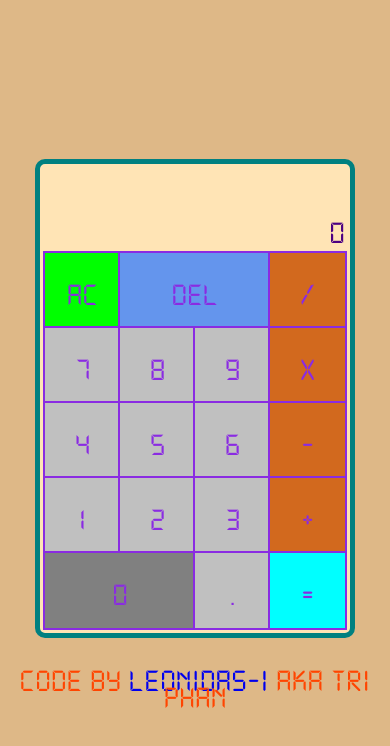
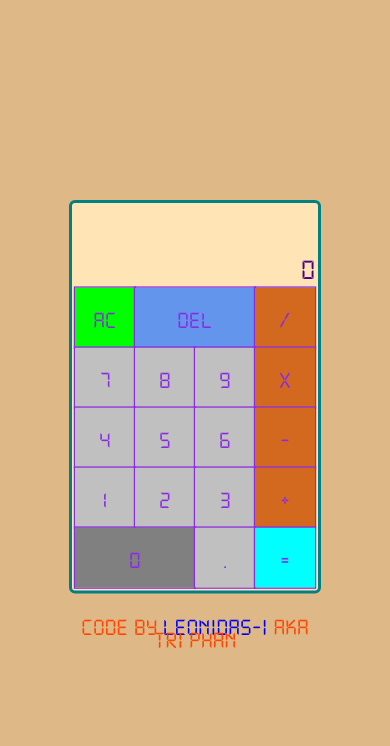
Before and after one commit to Leonidas-I/FCC-Calculator, a React app: page / in a window 390 px wide. Shown: the top 746 px of the page. Built offline with nearby package versions, Linux system fonts and the light colour scheme; a web font is replaced by a local one.

Commit message:
responsive device fix

```diff
--- a/src/button.jsx
+++ b/src/button.jsx
@@ -8,8 +8,8 @@ class Button extends React.Component {
         },
         deleteStyle = {
           backgroundColor: 'cornflowerblue',
-          height: '75px',
-          width:'150px'
+          height: '100px',
+          width:'200px'
         },
         operatorStyle = {
           backgroundColor: 'chocolate'
@@ -19,8 +19,8 @@ class Button extends React.Component {
         },
         zeroStyle = {
           backgroundColor: 'grey',
-          height: '75px',
-          width:'150px'
+          height: '100px',
+          width:'200px'
         };
 
     return (
--- a/src/style.scss
+++ b/src/style.scss
@@ -15,18 +15,21 @@ https://www.onlinewebfonts.com/download/1b40984d7a10bcae004877dc48f4cc8f */
 // @import url(https://db.onlinewebfonts.com/c/1b40984d7a10bcae004877dc48f4cc8f?family=Digital);
 
 $numColor: silver;
+$fontFamily: DS-Digital, monospace, serif;
 
 
 body {
   background: burlywood;
+  margin: 0;
 }
 
 .container {
+  width: 100%;
+  height: 100vh;
   display: flex;
+  align-items: center;
   justify-content: center;
-  align-items: center;
-  flex-flow: column wrap;
-  height: 100vh;
+  flex-flow: column nowrap;
 }
 
 .calculator {
@@ -35,37 +38,37 @@ body {
   border-radius: 10px;
   background: moccasin;
   padding: 5px;
-  width: 300px;
+  width: 400px;
 }
 
 .equationScreen {
-  min-height: 1.5em;
-  font-size: 1.5em;
+  min-height: 2em;
+  font-size: 2em;
   color: coral;
   text-align: left;
-  font-family: DS-Digital, monospace, serif;
+  font-family: $fontFamily;
   line-height: 1.5;
   word-wrap: break-word;
 }
 
 .calScreen {
   min-height: 1.5em;
-  font-size: 2em;
+  font-size: 3em;
   color: indigo;
   text-align: right;
-  font-family: DS-Digital, monospace, serif;
+  font-family: $fontFamily;
   line-height: 1.5;
   word-wrap: break-word;
 }
 
 button {
   position: relative;
-  height: 75px;
-  width: 75px;
+  height: 100px;
+  width: 100px;
   border: none;
   background: $numColor;
-  font-family: DS-Digital, monospace, serif;
-  font-size: 2em;
+  font-family: $fontFamily;
+  font-size: 2.5em;
   color: blueviolet;
   outline: 2px solid blueviolet;
   &:hover {
@@ -78,10 +81,10 @@ button {
 
 footer {
   text-align: center;
-  font-size: 2em;
+  font-size: 2.5em;
   color: orangered;
-  font-family: DS-Digital, monospace, serif;
-  margin-top: 30px;
+  font-family: $fontFamily;
+  margin-top: 1em;
   &:hover {
     color: white;
     transition: color 2s ease 0.5s;
@@ -90,8 +93,8 @@ footer {
   a { text-decoration: none;}
 }
 
-@media only screen and (min-width: 720px) {
-  #project {
-    transform: scale(1.4);
+@media only screen and (max-width: 720px) {
+  .container {
+    transform: scale(0.6);
   }
 }
--- a/src/template.html
+++ b/src/template.html
@@ -1,16 +1,13 @@
 <!DOCTYPE html>
-<html lang="en" >
+<html lang="en">
 <head>
   <meta charset="UTF-8">
-  <title>FCC - Calculator</title>
-
+  <meta name="viewport" content="width=device-width, initial-scale=1.0">
+  <meta http-equiv="X-UA-Compatible" content="ie=edge">
+  <title>FCC-Calculator</title>
 </head>
 <body>
-<!-- partial:index.partial.html -->
-<div id='project'>
-</div>
-<!-- partial -->
-
-
+  <div id='project'>
+  </div>
 </body>
 </html>
```
